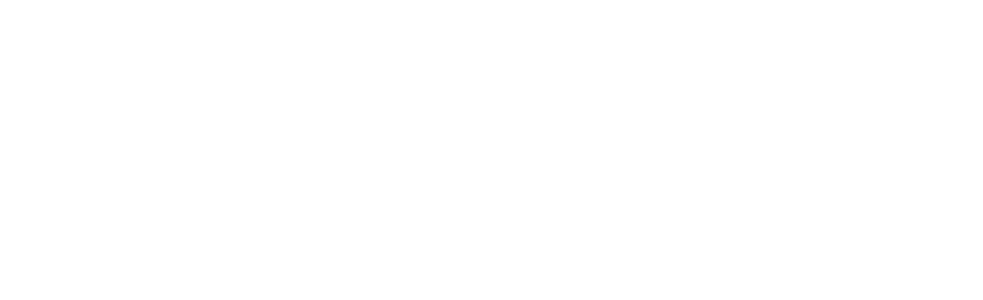
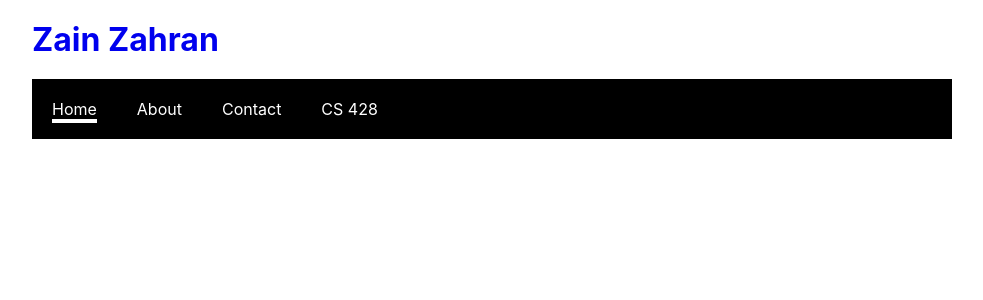
Before and after one commit to zainz23/zainzahran.tech, a React (Create React App) app in the folder zainzahran-tech/: page / in a window 1280 px wide. Shown: the top 300 px of the page, without its empty margins (148-1131 px from the left). Built offline with nearby package versions, Linux system fonts and the light colour scheme.

Commit message:
Changes to separate mainframe site w/ CS

```diff
--- a/zainzahran-tech/src/components/App.js
+++ b/zainzahran-tech/src/components/App.js
@@ -8,6 +8,7 @@
 import CS428 from './CS428/CS428';
 // Navigation + Main Routing
 import Navigation from './Navigation';
+import {withRouter} from 'react-router-dom';
 
 
 
@@ -15,11 +16,11 @@
     constructor (props) {
         super(props);
         this.state = {
-            navToggle: false
+            navToggle: true
         }
     };
     componentDidMount() {
-        let currentRoute = this.props.location;
+        let currentRoute = this.props.location.pathname;
         console.log(currentRoute);
         if (currentRoute === '/CS428') {
             this.setState({
@@ -48,4 +49,4 @@
     }
 }
 
-export default App;
+export default withRouter(App);
```
